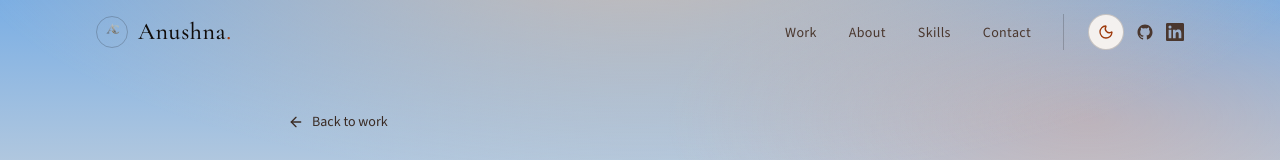
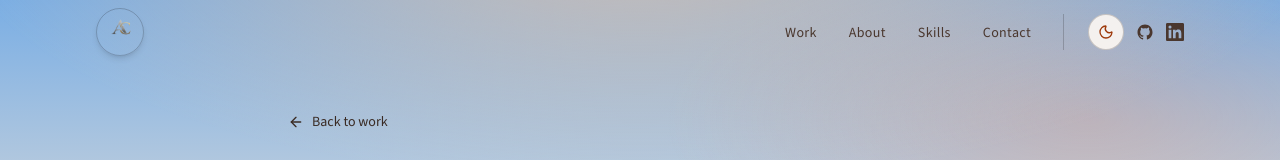
Before and after one commit to Indoorfinality/Porfolio_website, a Next.js app: page /work/automated-data-extraction-system in a window 1280 px wide. Shown: the top 160 px of the page. Built offline with nearby package versions, Linux system fonts and the light colour scheme.

Commit message:
feat(branding): set logo as primary favicon & display standalone larger logo in navbar

```diff
--- a/src/components/Nav.tsx
+++ b/src/components/Nav.tsx
@@ -47,22 +47,19 @@ export default function Nav() {
           initial={{ opacity: 0, y: -8 }}
           animate={{ opacity: 1, y: 0 }}
           transition={{ duration: 0.5 }}
-          className="group flex items-center gap-2.5 font-[family-name:var(--font-display)] text-2xl tracking-wide text-[var(--cream)]"
+          aria-label={site.name}
+          className="group flex items-center"
         >
-          <div className="relative h-8 w-8 overflow-hidden rounded-full border border-[var(--line)] bg-[var(--surface-muted)] transition-transform duration-300 group-hover:scale-105">
+          <div className="relative h-11 w-11 overflow-hidden rounded-full border border-[var(--line)] bg-[var(--surface-muted)] shadow-md transition-all duration-300 group-hover:scale-105 group-hover:border-[var(--accent-hot)] sm:h-12 sm:w-12">
             <Image
               src="/logo.png"
               alt={site.name}
               fill
-              sizes="32px"
+              sizes="(max-width: 640px) 44px, 48px"
               className="object-cover"
               priority
             />
           </div>
-          <span>
-            {site.shortName}
-            <span className="text-[var(--accent-hot)]">.</span>
-          </span>
         </motion.a>
 
         <ul className="hidden items-center gap-8 md:flex">
```
Also changed, not shown: src/app/apple-icon.png (added), src/app/icon.png (added).
